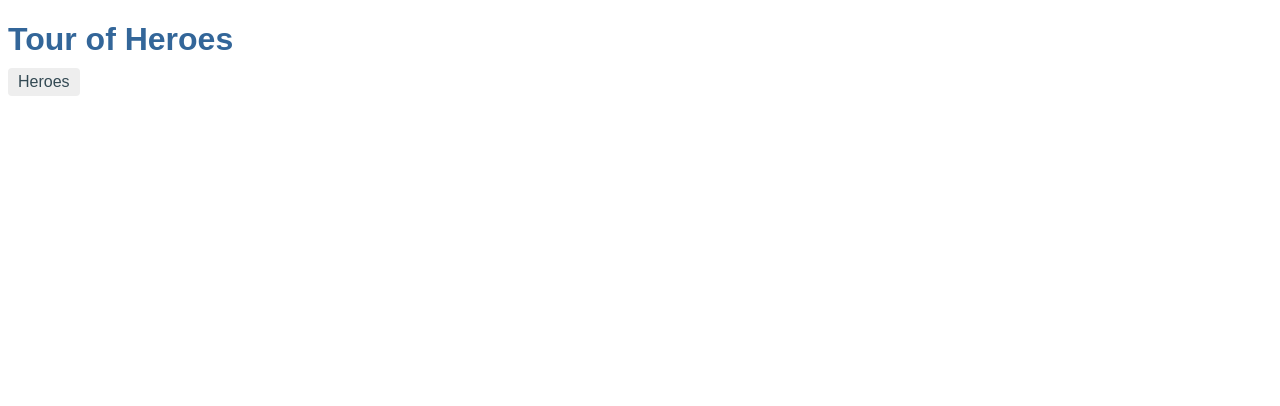
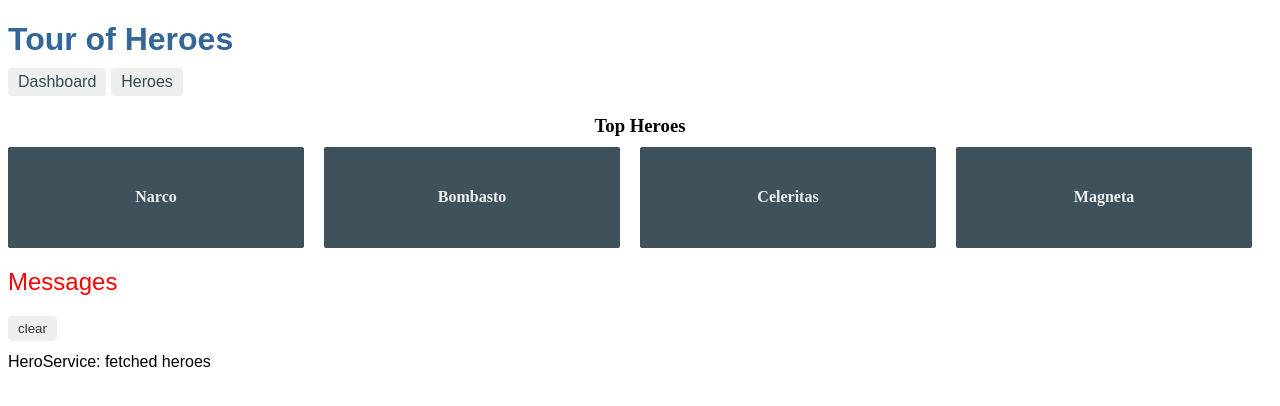
Before and after one commit to MartinaRia/angular-testing, an Angular app in the folder angular-tour-of-heroes/: page /dashboard in a window 1280 px wide. Before the commit this address led to /. Shown: the top 406 px of the page. Built offline with nearby package versions, Linux system fonts and the light colour scheme.

Commit message:
Step5:https://angular.io/tutorial/toh-pt5#navigating-to-hero-details | partial complete up to here

```diff
--- a/angular-tour-of-heroes/src/app/app-routing.module.ts
+++ b/angular-tour-of-heroes/src/app/app-routing.module.ts
@@ -1,9 +1,12 @@
 import { NgModule } from '@angular/core';
 import { RouterModule, Routes } from '@angular/router';
 import { HeroesComponent } from './heroes/heroes.component';
+import { DashboardComponent } from './dashboard/dashboard.component';
 
 const routes: Routes = [
-  { path: 'heroes', component: HeroesComponent }
+  { path: 'heroes', component: HeroesComponent },
+  { path: 'dashboard', component: DashboardComponent },
+  { path: '', redirectTo: '/dashboard', pathMatch: 'full' }
 ];
 
 @NgModule({
--- a/angular-tour-of-heroes/src/app/app.component.html
+++ b/angular-tour-of-heroes/src/app/app.component.html
@@ -1,5 +1,6 @@
 <h1>{{title}}</h1>
 <nav>
+  <a routerLink="/dashboard">Dashboard</a>
   <a routerLink="/heroes">Heroes</a>
 </nav>
 <router-outlet></router-outlet>
--- a/angular-tour-of-heroes/src/app/app.component.scss
+++ b/angular-tour-of-heroes/src/app/app.component.scss
@@ -38,6 +38,7 @@
   display: inline-block;
   background-color: #eee;
   border-radius: 4px;
+  margin-right: 5px;
 }
 nav a:visited, a:link {
   color: #334953;
--- a/angular-tour-of-heroes/src/app/app.module.ts
+++ b/angular-tour-of-heroes/src/app/app.module.ts
@@ -8,6 +8,7 @@
 import { AppRoutingModule } from './app-routing.module';
 import { HeroDetailComponent } from './hero-detail/hero-detail.component';
 import { MessagesComponent } from './messages/messages.component';
+import { DashboardComponent } from './dashboard/dashboard.component';
 
 
 @NgModule({
@@ -15,7 +16,8 @@
     AppComponent,
     HeroesComponent,
     HeroDetailComponent,
-    MessagesComponent
+    MessagesComponent,
+    DashboardComponent
   ],
   imports: [
     BrowserModule,
--- /dev/null
+++ b/angular-tour-of-heroes/src/app/dashboard/dashboard.component.html
@@ -0,0 +1,8 @@
+<h3>Top Heroes</h3>
+<div class="grid grid-pad">
+  <a *ngFor="let hero of heroes" class="col-1-4">
+    <div class="module hero">
+      <h4>{{hero.name}}</h4>
+    </div>
+  </a>
+</div>
--- /dev/null
+++ b/angular-tour-of-heroes/src/app/dashboard/dashboard.component.scss
@@ -0,0 +1,63 @@
+/* DashboardComponent's private CSS styles */
+[class*='col-'] {
+  float: left;
+  padding-right: 20px;
+  padding-bottom: 20px;
+}
+[class*='col-']:last-of-type {
+  padding-right: 0;
+}
+a {
+  text-decoration: none;
+}
+*, *:after, *:before {
+  -webkit-box-sizing: border-box;
+  -moz-box-sizing: border-box;
+  box-sizing: border-box;
+}
+h3 {
+  text-align: center;
+  margin-bottom: 0;
+}
+h4 {
+  position: relative;
+}
+.grid {
+  margin: 0;
+}
+.col-1-4 {
+  width: 25%;
+}
+.module {
+  padding: 20px;
+  text-align: center;
+  color: #eee;
+  max-height: 120px;
+  min-width: 120px;
+  background-color: #3f525c;
+  border-radius: 2px;
+}
+.module:hover {
+  background-color: #eee;
+  cursor: pointer;
+  color: #607d8b;
+}
+.grid-pad {
+  padding: 10px 0;
+}
+.grid-pad > [class*='col-']:last-of-type {
+  padding-right: 20px;
+}
+@media (max-width: 600px) {
+  .module {
+    font-size: 10px;
+    max-height: 75px; }
+}
+@media (max-width: 1024px) {
+  .grid {
+    margin: 0;
+  }
+  .module {
+    min-width: 60px;
+  }
+}
--- /dev/null
+++ b/angular-tour-of-heroes/src/app/dashboard/dashboard.component.ts
@@ -0,0 +1,23 @@
+import { Component, OnInit } from '@angular/core';
+import { Hero } from '../hero';
+import { HeroService } from '../hero.service';
+
+@Component({
+  selector: 'app-dashboard',
+  templateUrl: './dashboard.component.html',
+  styleUrls: [ './dashboard.component.scss' ]
+})
+export class DashboardComponent implements OnInit {
+  heroes: Hero[] = [];
+
+  constructor(private heroService: HeroService) { }
+
+  ngOnInit() {
+    this.getHeroes();
+  }
+
+  getHeroes(): void {
+    this.heroService.getHeroes()
+      .subscribe(heroes => this.heroes = heroes.slice(1, 5));
+  }
+}
```
Also changed, not shown: 1 other file (tests, documents, lock files or other folders).
